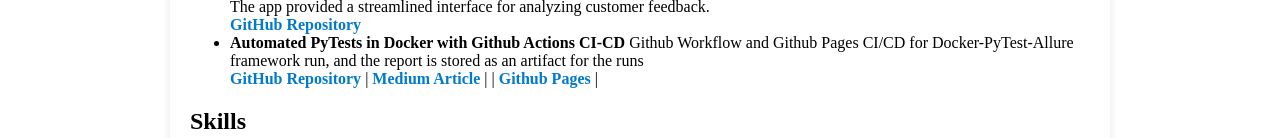
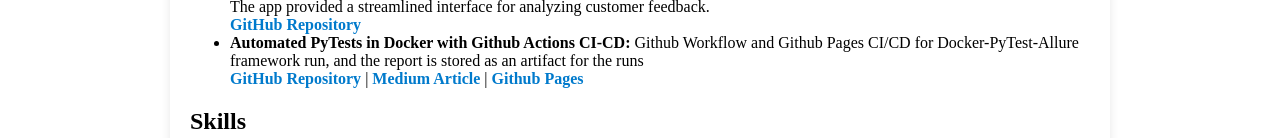
Before and after one commit to pillaiharish/harish-resume, a plain HTML site: page index.html in a window 1280 px wide. Shown: the part 1211-1349 px from the top of the page. Drawn offline with Linux system fonts and the light colour scheme.

Commit message:
Update index.html

```diff
--- a/index.html
+++ b/index.html
@@ -80,9 +80,9 @@
                     <br>
                     <a href="https://github.com/pillaiharish/scrapper_deploy_aws" target="_blank">GitHub Repository</a>
                 </li>
-                <li><strong> Automated PyTests in Docker with Github Actions CI-CD</strong> Github Workflow and Github Pages CI/CD for Docker-PyTest-Allure framework run, and the report is stored as an artifact for the runs
+                <li><strong>Automated PyTests in Docker with Github Actions CI-CD:</strong> Github Workflow and Github Pages CI/CD for Docker-PyTest-Allure framework run, and the report is stored as an artifact for the runs
                     <br>
-                    <a href="https://github.com/pillaiharish/pytest-allure-github-actions" target="_blank">GitHub Repository</a> | <a href="https://medium.com/@harishpillai1994/how-to-run-pytest-in-docker-container-and-publish-the-results-in-allure-reporting-a96499f28f9f" target="_blank">Medium Article</a>  | | <a href="https://pillaiharish.github.io/pytest-allure-github-actions/" target="_blank">Github Pages</a>  |
+                    <a href="https://github.com/pillaiharish/pytest-allure-github-actions" target="_blank">GitHub Repository</a> | <a href="https://medium.com/@harishpillai1994/how-to-run-pytest-in-docker-container-and-publish-the-results-in-allure-reporting-a96499f28f9f" target="_blank">Medium Article</a>  | <a href="https://pillaiharish.github.io/pytest-allure-github-actions/" target="_blank">Github Pages</a>
                 </li>
             </ul>
         </section>
```
